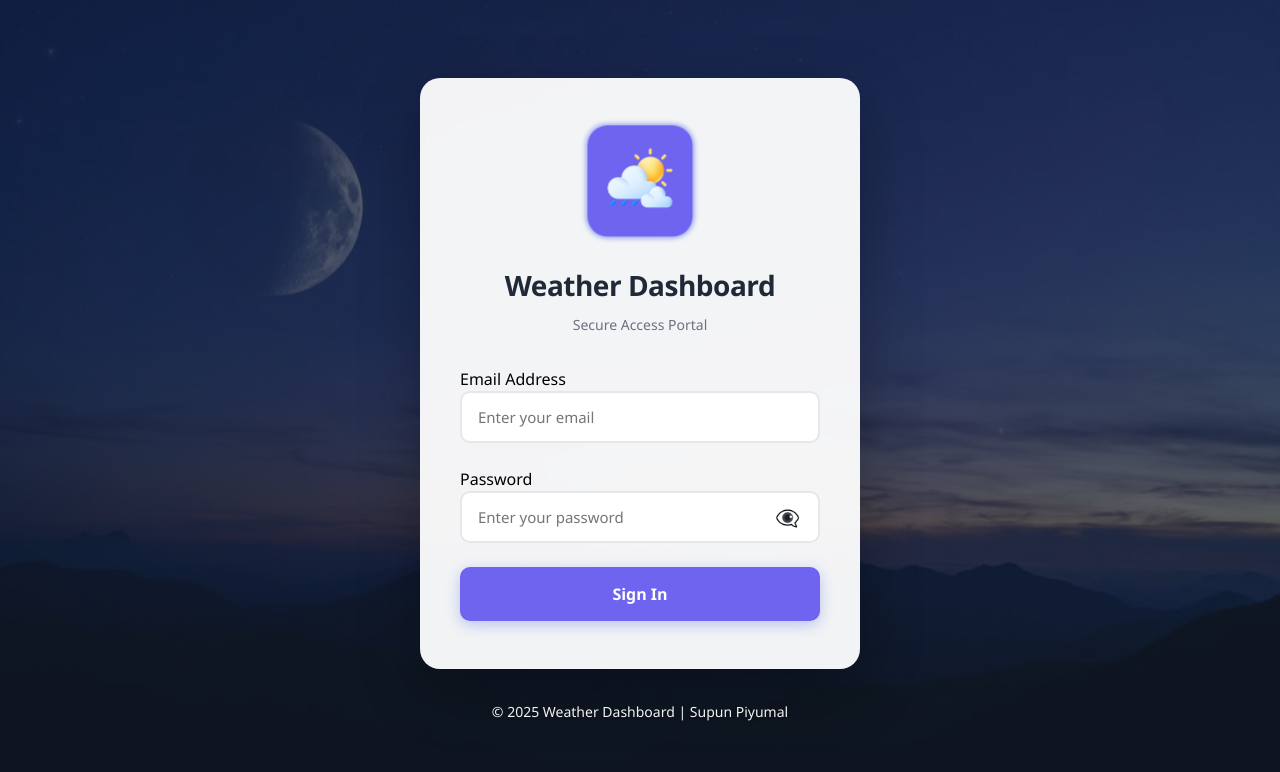
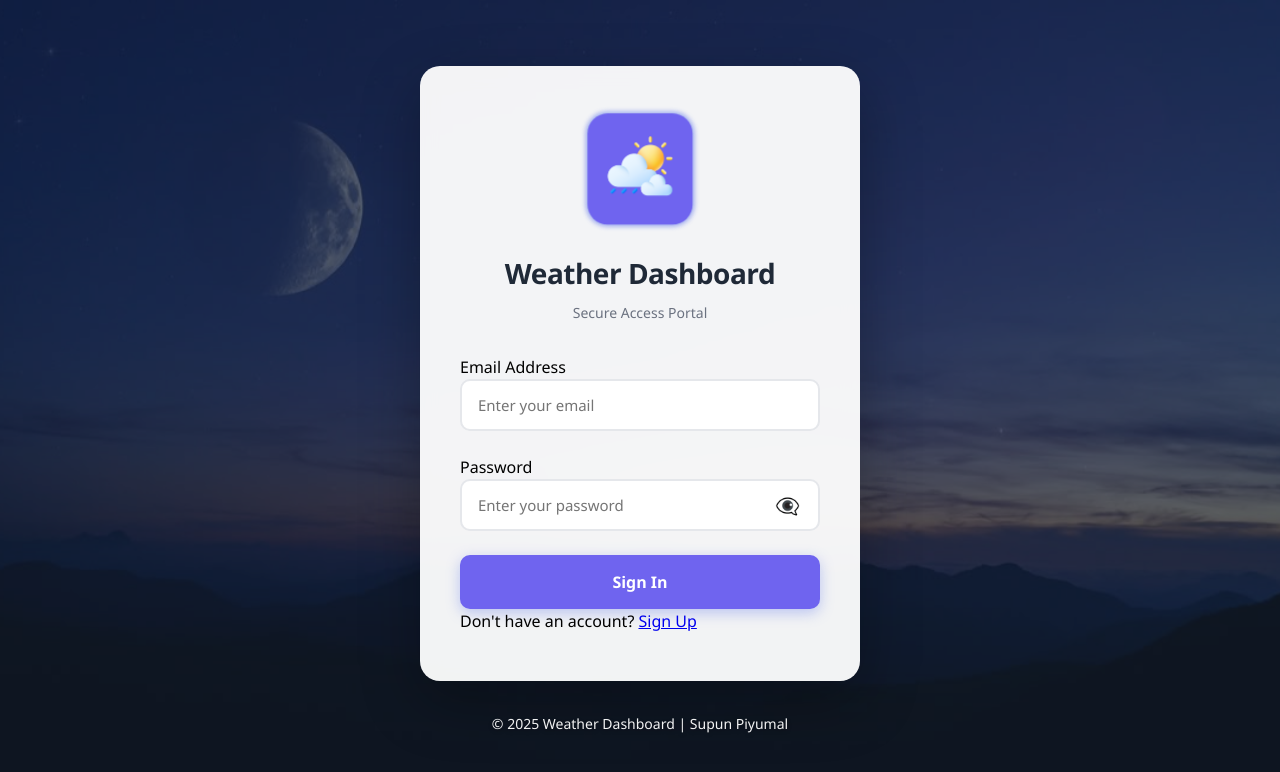
Before and after one commit to SPBT2002/real-time-weather-app, a React (Vite) app in the folder Frontend/: page /login in a window 1280 px wide. Shown: the top 772 px of the page. Built offline with nearby package versions, Linux system fonts and the light colour scheme; no server answers.

Commit message:
Add signup link to Login component for user registration

```diff
--- a/Frontend/src/components/Login/Login.jsx
+++ b/Frontend/src/components/Login/Login.jsx
@@ -1,5 +1,5 @@
 import React, { useState, useEffect } from 'react';
-import { useNavigate } from 'react-router-dom';
+import { useNavigate, Link } from 'react-router-dom';
 import './Login.css';
 import weatherIcon from '../../assets/icons/weather.png';
 
@@ -145,6 +145,11 @@
               </>
             )}
           </button>
+
+          <div className="signup-link">
+            Don't have an account? <Link to="/signup">Sign Up</Link>
+          </div>
+
         </form>
 
       </div>
```
